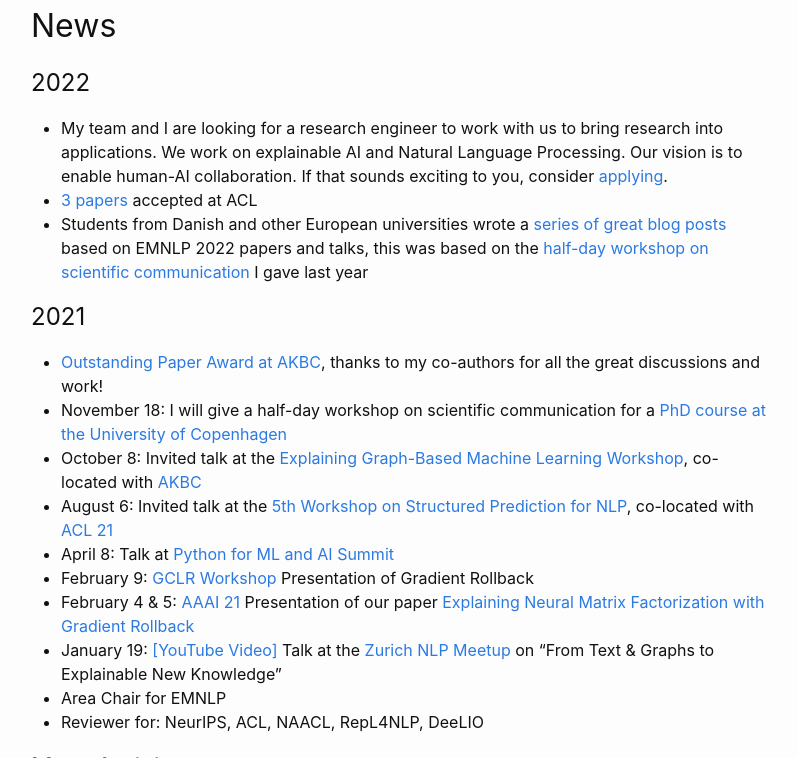
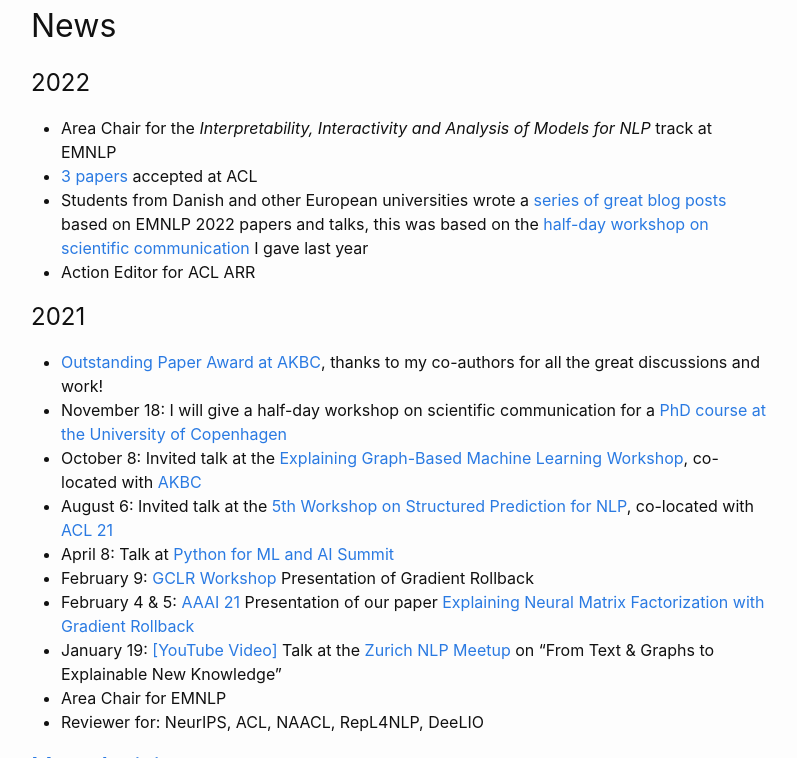
Before and after one commit to carolinlawrence/carolinlawrence.github.io, a Jekyll site: the page built from index.markdown, in a window 1280 px wide and 900 px high, scrolled down 1104 px, cut to the strip 142-900 px from the top of the window. Shown: the whole strip, without its empty margins (239-1036 px from the left). Built offline with Jekyll 4.4.1, drawn with Linux system fonts in a browser that asks for light colours.

Commit message:
Update index.markdown

```diff
--- a/index.markdown
+++ b/index.markdown
@@ -36,9 +36,10 @@ Recently, colleagues and I have developed a method to explain the prediction of
 
 ## News
 # 2022
-* My team and I are looking for a research engineer to work with us to bring research into applications. We work on explainable AI and Natural Language Processing. Our vision is to enable human-AI collaboration. If that sounds exciting to you, consider <a href="https://jobs.neclab.eu/jobs/openings/staff/NEC-NLE-2204-432-HAI-2-Senior_Research_Engineer_ML_[2204-432-HAI].pdf">applying</a>.
+* Area Chair for the <i>Interpretability, Interactivity and Analysis of Models for NLP</i> track at EMNLP
 * <a href="publications/">3 papers</a> accepted at ACL
 * Students from Danish and other European universities wrote a <a href="https://nlpnorth.github.io/content/emnlp-2021-blogs.html">series of great blog posts</a> based on EMNLP 2022 papers and talks, this was based on the <a href="https://en.itu.dk/Research/PhD-Programme/PhD-Courses/PhD-courses-2021/PhD-Course---Communicating-State-of-the-art-NLP-Research-to-a-Broader-Audience">half-day workshop on scientific communication</a> I gave last year
+* Action Editor for ACL ARR
 
 # 2021
 * <a href="https://www.akbc.ws/2021/awards/">Outstanding Paper Award at AKBC</a>, thanks to my co-authors for all the great discussions and work!
```
